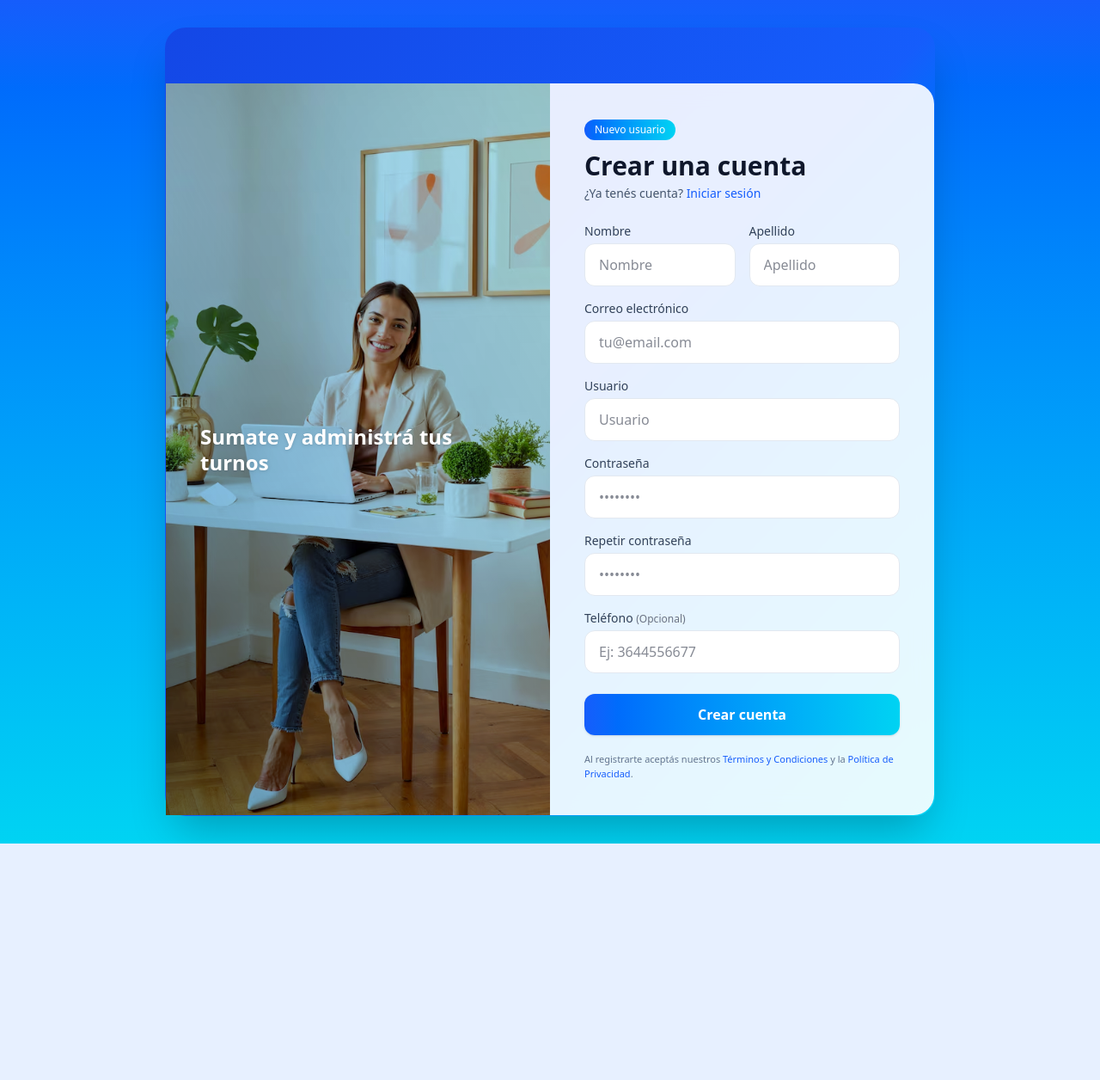
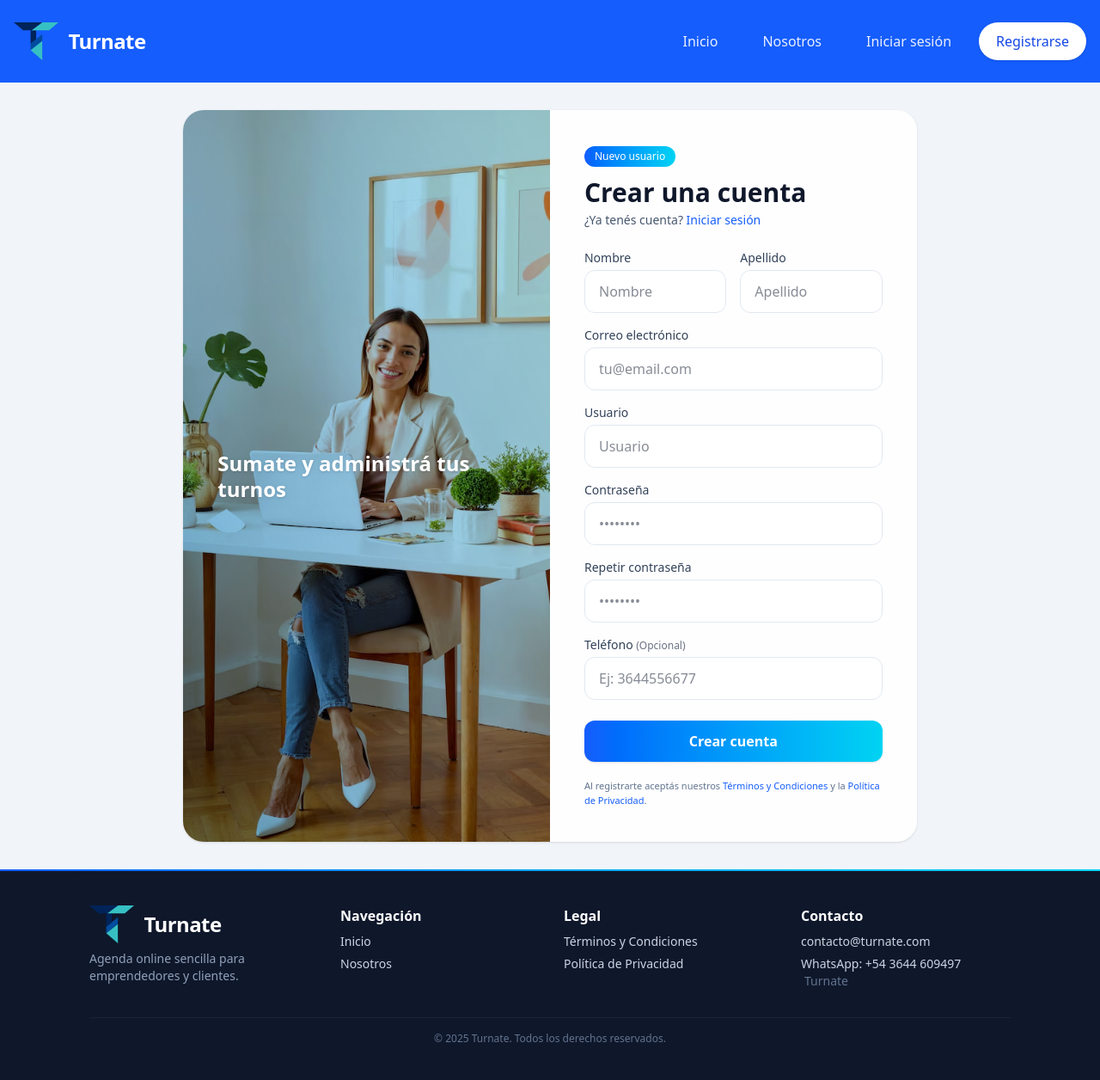
Before and after one commit to Santbo/turnera_django, a Django app: page /usuarios/registro/ in a window 1280 px wide. Shown: the whole page at 86% size. Before the commit the page ends 981 px from the top, so only its background shows below. Run offline with Django 5.2, Linux system fonts and the light colour scheme; some libraries are stand-ins or nearby versions.

Commit message:
HTML de registro y login conectado

```diff
--- a/templates/_base.html
+++ b/templates/_base.html
@@ -39,15 +39,14 @@
         <a id="lnkIndex" href="{% url 'base:index' %}" >Inicio</a>
         <a id="lnkNosotros" href="{% url 'base:nosotros' %}" >Nosotros</a>
 
-        {% if user.is_authenticated and user.is_admin %}
+        {% if user.is_authenticated and user.is_staff %}
         {% comment %} #TODO: Poner url de reportes del admin {% endcomment %}
           <a id="lnkReportes" href="" >Reportes</a>
         {% endif %}
 
         {% if not user.is_authenticated %}
-        {% comment %} #TODO: Poner url del login y del registro {% endcomment %}
-          <a id="lnkLogin" href="" >Iniciar sesión</a>
-          <a id="lnkRegistro" href="" >Registrarse</a>
+          <a id="lnkLogin" href="{% url "usuarios:login" %}" >Iniciar sesión</a>
+          <a id="lnkRegistro" href="{% url "usuarios:registro" %}" >Registrarse</a>
 
         {% else %}
           <details class="relative ml-2 group">
@@ -72,10 +71,12 @@
                     {{ user.inicial_nombre }}
                   </div>
 
+                  <span class="truncate max-w-24"> {{ user.nombre_completo }} </span>
+
                   <div class="min-w-0">
                     <p class="text-sm font-medium text-slate-900 truncate">{{ user.display_name }}</p>
 
-                    {% if user.is_admin %}
+                    {% if user.is_staff %}
                       <span class="inline-flex items-center gap-1 text-[11px] px-2 py-[2px] rounded-full bg-amber-50 text-amber-700 ring-1 ring-amber-200">
                         Administrador
                       </span>
@@ -132,11 +133,10 @@
                 <li class="my-1 border-t"></li>
 
                 <li>
-                  {% comment %} #TODO: Poner url de logout {% endcomment %}
-                  <form action="" method="post">
+                  <form action="{%url "usuarios:logout" %}" method="post">
                     {% csrf_token %}
                     <button
-                      class="w-full flex items-center gap-2 px-4 py-2.5 hover:bg-slate-50 text-left text-rose-600"
+                      class="w-full flex items-center gap-2 px-4 py-2.5 hover:bg-slate-50 text-left text-rose-600 hover:cursor-pointer"
                       type="submit"
                     >
                       <i class="fa-solid fa-arrow-right-from-bracket"></i>
@@ -158,7 +158,7 @@
   </header>
 
 
-  <div class="min-h-screen pt-20 md:pt-24 pb-10">
+  <div class="min-h-screen mt-24">
     {% block contenido %} {%endblock%}
   </div>
 
--- a/turnera/settings.py
+++ b/turnera/settings.py
@@ -82,7 +82,7 @@ DATABASES = {
 }
 
 AUTH_USER_MODEL = "usuarios.Usuario"
-LOGIN_URL = "login"
+LOGIN_URL = "usuarios:login"
 LOGIN_REDIRECT_URL = "base:index"
 LOGOUT_REDIRECT_URL = "base:index"
 
--- a/usuarios/models.py
+++ b/usuarios/models.py
@@ -13,8 +13,13 @@ class Usuario (AbstractUser):
 
     @property
     def inicial_nombre(self):
+        if len(self.first_name):
+            return self.first_name[0]
+        return "U"
 
-        return self.first_name[0]
+    @property
+    def nombre_completo(self):
+        return f"{self.first_name} {self.last_name}"
 
 
 class Emprendimiento (models.Model):
--- a/usuarios/templates/registro.html
+++ b/usuarios/templates/registro.html
@@ -1,29 +1,36 @@
+{% extends "_base.html" %}
 {% load static %}
 
-<!DOCTYPE html>
-<html lang="es">
-<head>
-    <meta charset="UTF-8">
-    <meta name="viewport" content="width=device-width, initial-scale=1.0">
-    <title>Registro</title>
-    <script src="https://cdn.jsdelivr.net/npm/@tailwindcss/browser@4"></script>
-</head>
+{% block titulo%} Registro {%endblock%}
 
-<body class="min-h-screen w-full bg-gradient-to-b from-blue-600 to-cyan-400 grid place-items-center px-4 py-8">
+{% block css %}
+<style type="text/tailwindcss">
+  [id^="lnk"] {
+    @apply px-5 py-2.5 rounded-full text-base font-medium transition-colors duration-150 text-white/90 hover:text-white bg-white/0 hover:bg-white/10;
+  }
 
-    <div class="w-3/4 max-w-4xl">
-        <div class="rounded-3xl p-[1px] bg-gradient-to-br from-blue-700 via-blue-600 to-cyan-400 shadow-2xl">
-            <div class="rounded-3xl bg-white/90 backdrop-blur-md mt-16">
+  #lnkRegistro {
+    @apply px-5 py-2.5 rounded-full text-base font-medium transition-colors duration-150 bg-white text-blue-700 shadow;
+  }
+</style>
+{% endblock %}
+
+{% block contenido %}
+
+    <div class="w-full h-full py-8 bg-slate-100">
+            <div class="rounded-3xl bg-white/90 backdrop-blur-md max-w-2/3 mx-auto rounded shadow">
                 <div class="grid grid-cols-1 md:grid-cols-2">
 
                 <!-- Imagen lateral -->
-                    <div class="relative min-h-[260px] md:min-h-[560px]">
+                <div class="relative min-h-[260px] md:min-h-[560px] rounded-l-3xl overflow-hidden">
                     <img src="{% static 'img/imgregistro.jpg' %}"
                         alt="Turnos"
                         class="absolute inset-0 h-full w-full object-cover"
                         draggable="false"
                     />
+
                     <div class="absolute inset-0 bg-gradient-to-tr from-sky-700/60 via-sky-600/40 to-cyan-500/30 mix-blend-multiply"></div>
+
                     <div class="relative h-full flex items-end md:items-center">
                         <div class="p-6 md:p-10 text-white drop-shadow">
                             <h2 class="text-xl md:text-2xl font-semibold leading-tight">
@@ -47,7 +54,7 @@
 
                             <p class="mt-1 text-sm text-slate-600">
                                 ¿Ya tenés cuenta?
-                                <a href="{% url 'login' %}" class="font-medium text-blue-600 hover:text-blue-700">
+                                <a href="{% url 'usuarios:login' %}" class="font-medium text-blue-600 hover:text-blue-700">
                                     Iniciar sesión
                                 </a>
                             </p>
@@ -152,7 +159,6 @@
                                     type="text"
                                     name="telefono"
                                     placeholder="Ej: 3644556677"
-                                    required
                                     class="w-full rounded-xl border border-slate-200 bg-white px-4 py-3
                                            text-slate-900 outline-none focus:ring-2 focus:ring-blue-300"
                                     value="{{ request.POST.telefono}}"
@@ -178,14 +184,14 @@
                                 type="submit"
                                 class="mt-2 w-full rounded-xl bg-gradient-to-r from-blue-600 to-cyan-400
                                        px-4 py-3 text-white font-semibold shadow
-                                       hover:scale-[1.01] active:scale-[0.99] transition">
+                                       hover:cursor-pointer">
                                 Crear cuenta
                             </button>
 
                             <p class="text-[11px] text-slate-500 mt-1">
                                 Al registrarte aceptás nuestros
-                                <a href="#" class="text-blue-600 hover:text-blue-700">Términos y Condiciones</a> y la
-                                <a href="#" class="text-blue-600 hover:text-blue-700">Política de Privacidad</a>.
+                                <a href="{% url "base:terminos" %}" class="text-blue-600 hover:text-blue-700">Términos y Condiciones</a> y la
+                                <a href="{% url "base:privacidad" %}" class="text-blue-600 hover:text-blue-700">Política de Privacidad</a>.
                             </p>
                         </form>
 
@@ -194,7 +200,4 @@
                 </div>
         </div>
     </div>
-    </div>
-
-</body>
-</html>
+{% endblock %}
--- a/usuarios/urls.py
+++ b/usuarios/urls.py
@@ -2,6 +2,7 @@ from django.urls import path
 from .views import RegistroUsuarioView, LoginUsuarioView
 from django.contrib.auth.views import LogoutView
 
+app_name="usuarios"
 urlpatterns = [
     path("registro/", RegistroUsuarioView.as_view(), name="registro"),
     path("login/", LoginUsuarioView.as_view(), name="login"),
--- a/usuarios/views.py
+++ b/usuarios/views.py
@@ -7,7 +7,7 @@ from .forms import RegistroUsuarioForm
 class RegistroUsuarioView(CreateView):
     template_name = "registro.html"
     form_class = RegistroUsuarioForm
-    success_url = reverse_lazy('login')  # redirige al login después de registrarse
+    success_url = reverse_lazy('usuarios:login')  # redirige al login después de registrarse
 
 
 class LoginUsuarioView(LoginView):
```
Also changed, not shown: base/templates/base/index.html (+5 -10 lines), base/templates/base/nosotros.html (+14 -4 lines), base/templates/base/privacidad.html (+8 -0 lines), base/templates/base/terminos.html (+8 -0 lines), usuarios/templates/login.html (+19 -20 lines), usuarios/migrations/0001_initial.py. Lines whose indentation alone changed are shown as unchanged.
